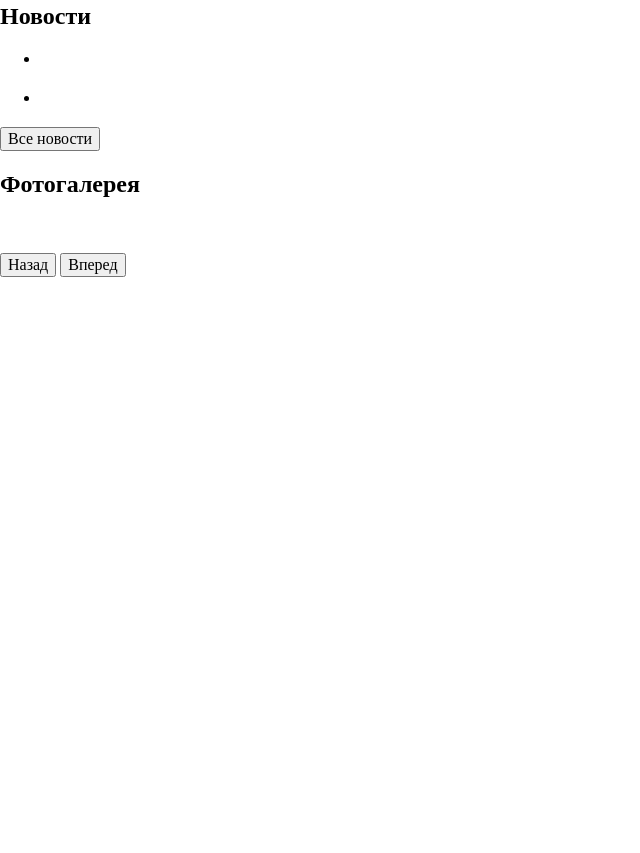
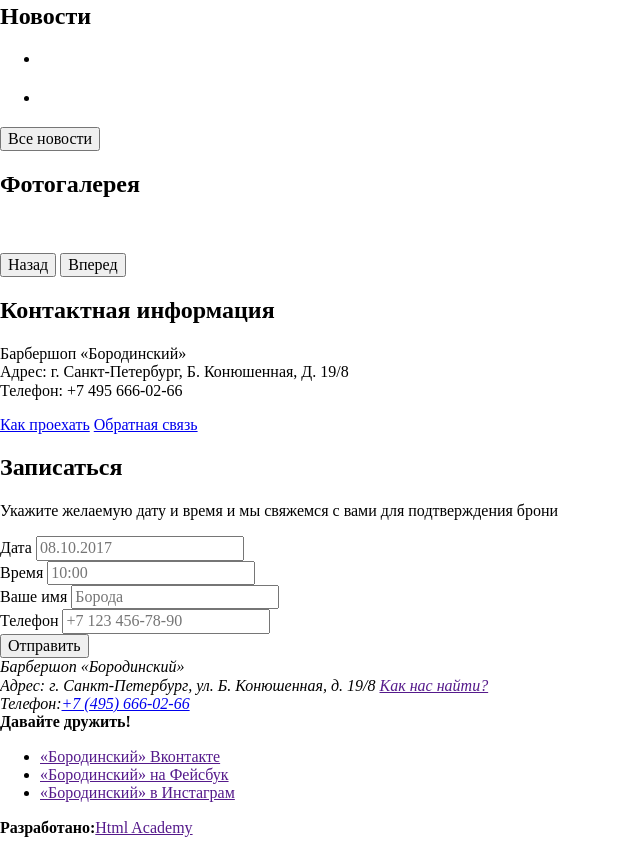
Before and after one commit to n4ks/barbershop_borodinsky, a website: page src/index.html in a window 1280 px wide. Shown: the part 500-1353 px from the top of the page, without its empty margins (0-640 px from the left). Before the commit the page ends 800 px from the top, so only its background shows below. Drawn offline with Linux system fonts and the light colour scheme.

Commit message:
закончил разметку главной (без модалок карты и формы)

```diff
--- a/src/index.html
+++ b/src/index.html
@@ -6,6 +6,7 @@
     <link rel="stylesheet" href="css/style.min.css" />
     <title>Barbershop Borodinsky</title>
   </head>
+
   <body>
     <header class="page-header">
       <div class="container">
@@ -64,7 +65,7 @@
           </li>
         </ul>
       </section>
-      <div class="columns">
+      <div class="index-columns">
         <section class="news">
           <h2>Новости</h2>
           <ul class="news-list news__news-list">
@@ -77,7 +78,7 @@
               <time class="news-list__time"></time>
             </li>
           </ul>
-          <button class="button news__button" type="button">Все новости</button>
+          <button class="btn news__btn" type="button">Все новости</button>
         </section>
         <section class="gallery">
           <h2 class="gallery__title">Фотогалерея</h2>
@@ -86,26 +87,118 @@
             <img class="slider__item" src="" alt="" />
           </figure>
           <div class="gallery__container">
-            <button
-              class="button gallery__button gallery__button--back"
-              type="button"
-            >
+            <button class="btn gallery__btn gallery__btn--back" type="button">
               Назад
             </button>
-            <button
-              class="button gallery__button gallery__button--next"
-              type="button"
-            >
+            <button class="btn gallery__btn gallery__btn--next" type="button">
               Вперед
             </button>
           </div>
         </section>
       </div>
-      <div class="columns">
-          <section class="contacts"></section>
-          <section class="appointment"></section>
+      <div class="index-columns">
+        <section class="contacts">
+          <h2 class="contacts__title">Контактная информация</h2>
+          <p class="contacts__text">
+            Барбершоп «Бородинский»<br />
+            Адрес: г. Санкт-Петербург, Б. Конюшенная, Д. 19/8<br />
+            Телефон: +7 495 666-02-66
+          </p>
+          <div class="contacts__container">
+            <!-- TODO если переводят на отдельные страницы - ссылки, иначе кнопки, как вообще реализовывают проверку работает ли JS? -->
+            <a href="#" class="btn contacts__btn">Как проехать</a>
+            <a href="#" class="btn contacts__btn">Обратная связь</a>
+          </div>
+        </section>
+        <section class="appointment">
+          <h2 class="appointment__title">Записаться</h2>
+          <p class="appointment__text">
+            Укажите желаемую дату и время и мы свяжемся с вами для подтверждения
+            брони
+          </p>
+          <form action="" class="appointment-form appointment__form">
+            <div class="appointment__container">
+              <label for="" class="appointment-form__label" for="input-date"
+                >Дата</label
+              >
+              <input
+                class="appointment-form__input"
+                id="input-date"
+                type="text"
+                placeholder="08.10.2017"
+              />
+            </div>
+            <div class="appointment__container">
+              <label for="" class="appointment-form__label" for="input-time"
+                >Время</label
+              >
+              <input
+                class="appointment-form__input"
+                id="input-time"
+                type="text"
+                placeholder="10:00"
+              />
+            </div>
+            <div class="appointment__container">
+              <label for="" class="appointment-form__label" for="input-name"
+                >Ваше имя</label
+              >
+              <input
+                class="appointment-form__input"
+                id="input-name"
+                type="text"
+                placeholder="Борода"
+              />
+            </div>
+            <div class="appointment__container">
+              <label for="" class="appointment-form__label" for="input-phone"
+                >Телефон</label
+              >
+              <input
+                class="appointment-form__input"
+                id="input-phone"
+                type="text"
+                placeholder="+7 123 456-78-90"
+              />
+            </div>
+            <button type="submit" class="btn btn--wide appointment-form__btn">
+              Отправить
+            </button>
+          </form>
+        </section>
       </div>
     </main>
-    <footer></footer>
+    <footer class="page-footer">
+      <address class="page-footer__text">
+        Барбершоп «Бородинский»<br />
+        Адрес: г. Санкт-Петербург, ул. Б. Конюшенная, д. 19/8
+        <a class="page-footer__link" href="">Как нас найти?</a><br />
+        Телефон:<a href="tel:+74956660266">+7 (495) 666-02-66</a>
+      </address>
+
+      <b class="page-footer__text">Давайте дружить!</b>
+      <ul class="socials-list page-footer__socials-list">
+        <li class="socials-list__item">
+          <a href="" class="btn btn--icon--vk btn--size--s socials-list__link">
+            <span class="visually-hidden">«Бородинский» Вконтакте</span>
+          </a>
+        </li>
+        <li class="socials-list__item">
+          <a href="" class="btn btn--icon--fb btn--size--s socials-list__link">
+            <span class="visually-hidden">«Бородинский» на Фейсбук</span>
+          </a>
+        </li>
+        <li class="socials-list__item">
+          <a href="" class="btn btn--icon--inst btn--size--s socials-list__link"
+            ><span class="visually-hidden">«Бородинский» в Инстаграм</span>
+          </a>
+        </li>
+      </ul>
+
+      <p class="page-footer__text">
+        <b class="page-footer__text"> Разработано:</b
+        ><a href="" class="link page-footer__link">Html Academy</a>
+      </p>
+    </footer>
   </body>
 </html>
```
